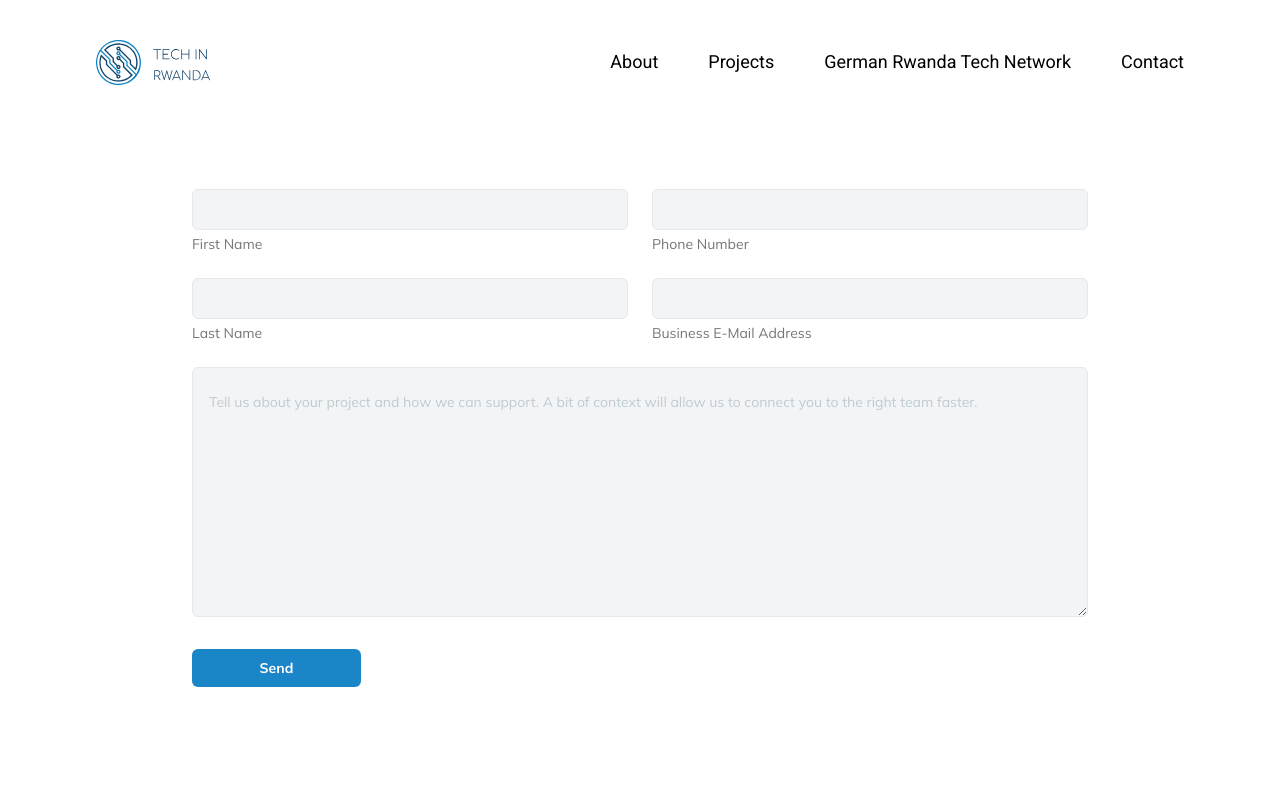
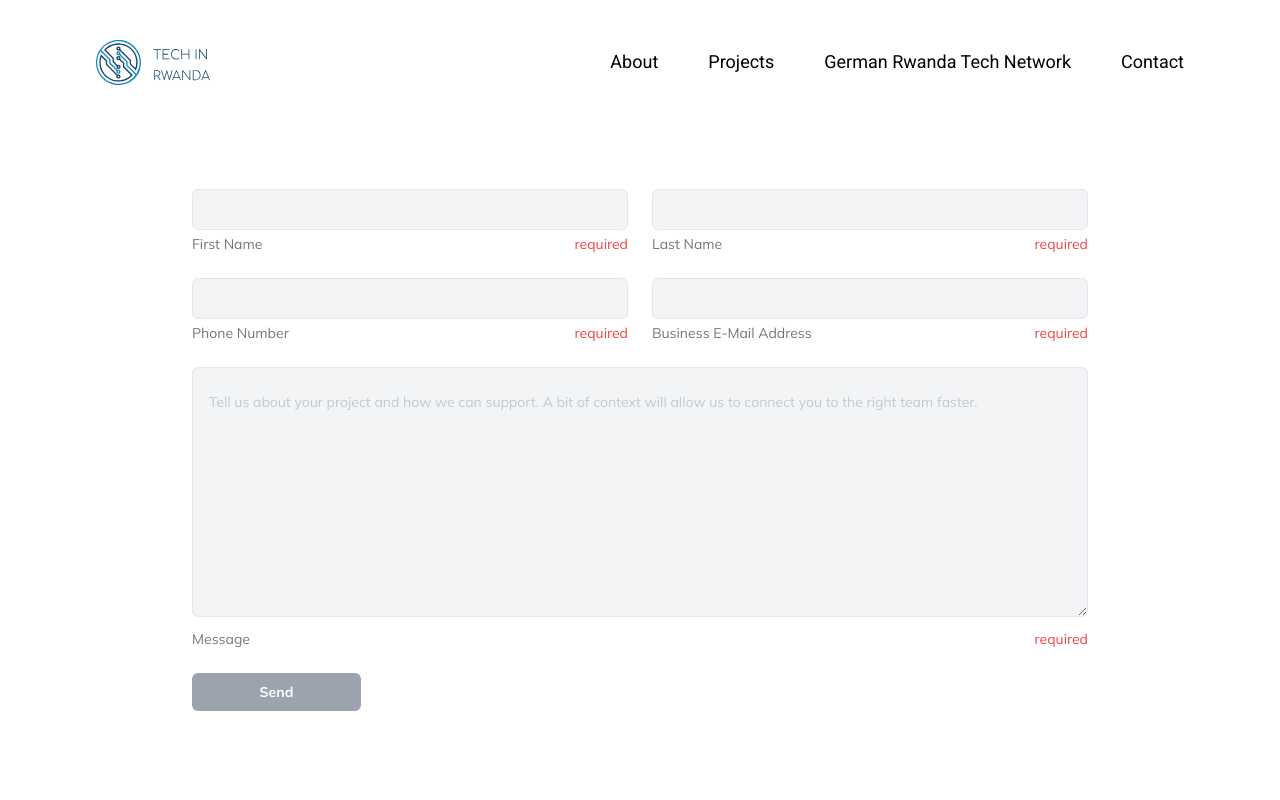
Before and after one commit to kb21-rw/tech-in-rwda-frontend, a Next.js app: page /contact in a window 1280 px wide. Shown: the top 800 px of the page. Built offline with nearby package versions, Linux system fonts and the light colour scheme.

Commit message:
feat:adding validation for contact formd

```diff
--- /dev/null
+++ b/src/components/ContactForm/Notification.tsx
@@ -0,0 +1,11 @@
+const Notification = ({ message, type }: { message: string; type: 'success' | 'error' }) => {
+  return (
+    <div className={`fixed top-4 left-1/2 transform -translate-x-1/2 z-50 px-6 py-3 rounded-lg shadow-lg font-mulish text-sm font-normal leading-5 ${
+        type === 'success' ? 'bg-green-600 text-white' : 'bg-red-600 text-white'
+      }`}>
+        {message}
+      </div>
+  );
+};
+
+export default Notification;
--- a/src/components/ContactForm/index.tsx
+++ b/src/components/ContactForm/index.tsx
@@ -2,6 +2,7 @@
 
 import { useState, FormEvent, useRef, useEffect } from 'react'
 import emailjs from '@emailjs/browser'
+import Notification from './Notification'
 
 const ContactForm = () => {
   const [formData, setFormData] = useState({
@@ -11,9 +12,12 @@ const ContactForm = () => {
     email: '',
     message: ''
   })
+  const [isSubmitting, setIsSubmitting] = useState(false)
+  const [notification, setNotification] = useState<{ message: string; type: 'success' | 'error' } | null>(null)
 
   const form = useRef<HTMLFormElement>(null)
   const textareaRef = useRef<HTMLTextAreaElement>(null)
+  const isFormValid = Object.values(formData).every(value => value.trim() !== '')
 
   useEffect(() => {
     if (textareaRef.current) {
@@ -22,30 +26,41 @@ const ContactForm = () => {
     }
   }, [formData.message])
 
-  const handleSubmit = (e: FormEvent) => {
+  useEffect(() => {
+    if (notification) {
+      const timer = setTimeout(() => setNotification(null), 3000)
+      return () => clearTimeout(timer)
+    }
+  }, [notification])
+
+  const handleSubmit = async (e: FormEvent) => {
     e.preventDefault()
+    if (!isFormValid) return
 
+    setIsSubmitting(true)
+    try {
       if (form.current) {
-      emailjs
-        .sendForm(
+        await emailjs.sendForm(
           process.env.NEXT_PUBLIC_EMAILJS_SERVICE_ID!,
           process.env.NEXT_PUBLIC_EMAILJS_TEMPLATE_ID!,
           form.current,
-          {
-          publicKey: process.env.NEXT_PUBLIC_EMAILJS_PUBLIC_KEY!
+          { publicKey: process.env.NEXT_PUBLIC_EMAILJS_PUBLIC_KEY! }
+        )
+        setNotification({ message: 'Message sent successfully!', type: 'success' })
+        setFormData({ firstName: '', lastName: '', phoneNumber: '', email: '', message: '' })
       }
-        )
-        .then(
-          () => alert('Message sent successfully!'),
-          (error) => alert(`Failed to send message: ${error.text}`)
-        )
+    } catch (error: any) {
+      setNotification({ message: `Failed to send message: ${error.text || error}`, type: 'error' })
+    } finally {
+      setIsSubmitting(false)
     }
   }
 
   return (
+    <>
+      {notification && <Notification message={notification.message} type={notification.type} />}
       <form ref={form} onSubmit={handleSubmit} className="space-y-6">
         <div className="grid grid-cols-1 md:grid-cols-2 gap-6">
-        {/* First Name */}
           <div className="space-y-1">
             <input
               type="text"
@@ -55,10 +70,31 @@ const ContactForm = () => {
               className="w-full h-[41px] px-4 rounded-md bg-[#F3F4F6] border border-gray-200 focus:outline-none focus:ring-2 focus:ring-blue-500 font-mulish text-primary text-sm leading-5 font-normal"
               required
             />
+            <div className="flex items-center justify-between">
               <p className="font-mulish text-primary text-sm leading-5 font-normal">First Name</p>
+              {!formData.firstName.trim() && (
+                <span className="font-mulish text-primary text-sm leading-5 font-normal text-red-500">required</span>
+              )}
+            </div>
           </div>
 
-        {/* Phone Number */}
+          <div className="space-y-1">
+            <input
+              type="text"
+              name="lastName"
+              value={formData.lastName}
+              onChange={(e) => setFormData({ ...formData, lastName: e.target.value })}
+              className="w-full h-[41px] px-4 rounded-md bg-[#F3F4F6] border border-gray-200 focus:outline-none focus:ring-2 focus:ring-blue-500 font-mulish text-primary text-sm leading-5 font-normal"
+              required
+            />
+            <div className="flex items-center justify-between">
+              <p className="font-mulish text-primary text-sm leading-5 font-normal">Last Name</p>
+              {!formData.lastName.trim() && (
+                <span className="font-mulish text-primary text-sm leading-5 font-normal text-red-500">required</span>
+              )}
+            </div>
+          </div>
+
            <div className="space-y-1">
             <input
               type="tel"
@@ -68,23 +104,14 @@ const ContactForm = () => {
               className="w-full h-[41px] px-4 rounded-md bg-[#F3F4F6] border border-gray-200 focus:outline-none focus:ring-2 focus:ring-blue-500 font-mulish text-primary text-sm leading-5 font-normal"
               required
             />
+            <div className="flex items-center justify-between">
               <p className="font-mulish text-primary text-sm leading-5 font-normal">Phone Number</p>
+              {!formData.phoneNumber.trim() && (
+                <span className="font-mulish text-primary text-sm leading-5 font-normal text-red-500">required</span>
+              )}
+            </div>
           </div>
 
-        {/* Last Name */}
-        <div className="space-y-1">
-          <input
-            type="text"
-            name="lastName"
-            value={formData.lastName}
-            onChange={(e) => setFormData({ ...formData, lastName: e.target.value })}
-            className="w-full h-[41px] px-4 rounded-md bg-[#F3F4F6] border border-gray-200 focus:outline-none focus:ring-2 focus:ring-blue-500 font-mulish text-primary text-sm leading-5 font-normal"
-            required
-          />
-          <p className="font-mulish text-primary text-sm leading-5 font-normal">Last Name</p>
-        </div>
-
-        {/* Email */}
           <div className="space-y-1">
             <input
               type="email"
@@ -94,12 +121,16 @@ const ContactForm = () => {
               className="w-full h-[41px] px-4 rounded-md bg-[#F3F4F6] border border-gray-200 focus:outline-none focus:ring-2 focus:ring-blue-500 font-mulish text-primary text-sm leading-5 font-normal"
               required
             />
+            <div className="flex items-center justify-between">
               <p className="font-mulish text-primary text-sm leading-5 font-normal">Business E-Mail Address</p>
+              {!formData.email.trim() && (
+                <span className="font-mulish text-primary text-sm leading-5 font-normal text-red-500">required</span>
+              )}
+            </div>
           </div>
         </div>
 
-      {/* Message */}
-      <div>
+        <div className="space-y-1">
           <textarea
             ref={textareaRef}
             name="message"
@@ -109,18 +140,29 @@ const ContactForm = () => {
             className="w-full min-h-[250px] px-4 py-6 rounded-md bg-[#F3F4F6] border border-gray-200 focus:outline-none focus:ring-2 focus:ring-blue-500 font-mulish text-primary text-sm leading-5 font-normal placeholder-[#BFCBD2]"
             required
           />
+          <div className="flex items-center justify-between">
+            <p className="font-mulish text-primary text-sm leading-5 font-normal">Message</p>
+            {!formData.message.trim() && (
+              <span className="font-mulish text-primary text-sm leading-5 font-normal text-red-500">required</span>
+            )}
+          </div>
         </div>
 
-      {/* Submit Button */}
-      <div>
+        <div className="flex justify-center md:justify-start">
           <button
             type="submit"
-          className="w-[169px] h-[38px] font-mulish text-sm font-bold text-white bg-[#1A85C7] rounded-md hover:bg-[#1A85C7]/90 transition-colors duration-200"
+            disabled={!isFormValid || isSubmitting}
+            className={`w-[169px] h-[38px] font-mulish text-sm font-bold text-white rounded-md transition-colors duration-200 ${
+              !isFormValid || isSubmitting
+                ? 'bg-gray-400 cursor-not-allowed'
+                : 'bg-[#1A85C7] hover:bg-[#1A85C7]/90'
+            }`}
           >
-          Send
+            {isSubmitting ? 'Sending...' : 'Send'}
           </button>
         </div>
       </form>
+    </>
   )
 }
 
```
Lines whose indentation alone changed are shown as unchanged.
